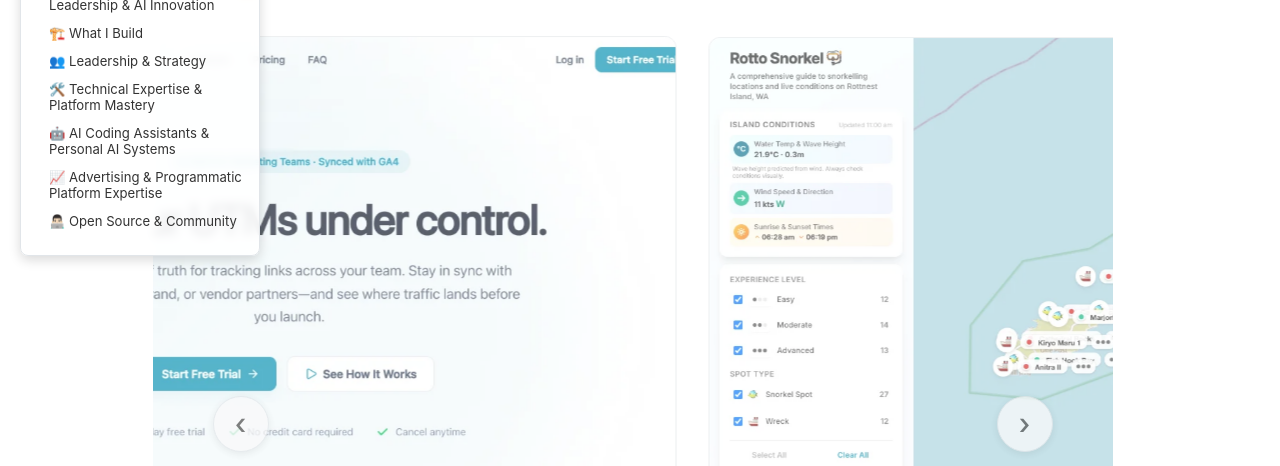
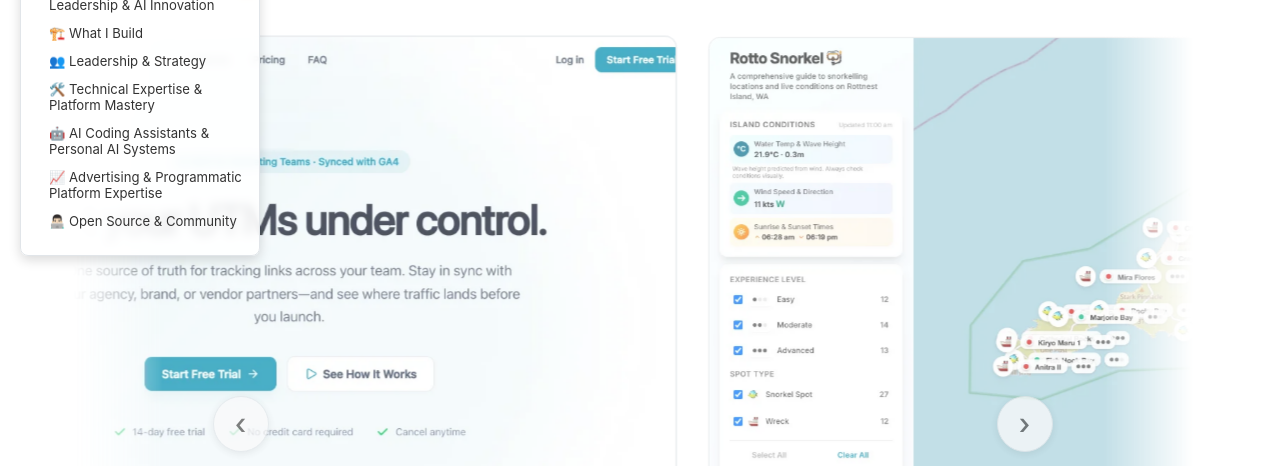
Before and after one commit to henkisdabro/henriksoderlund-website-v2, an Astro site: page /expertise in a window 1280 px wide. Shown: the part 363-829 px from the top of the page. Built offline with nearby package versions, Linux system fonts and the light colour scheme; Astro itself is replaced by a stand-in of ours.

Commit message:
feat: widen carousel peek area with gradient fade and prominent inactive card borders
Increase viewport bleed from 10% to 20% so adjacent cards show more content,
add CSS mask gradient for smooth edge fade-out, enhance inactive card borders
and raise their opacity for better visual affordance.

```diff
--- a/src/styles/App.css
+++ b/src/styles/App.css
@@ -249,8 +249,10 @@ h5 {
 
 .carousel-viewport {
   overflow: hidden;
-  margin: 0 -10%;
-  padding: 0 10%;
+  margin: 0 -20%;
+  padding: 0 20%;
+  -webkit-mask-image: linear-gradient(to right, transparent, black 8%, black 92%, transparent);
+  mask-image: linear-gradient(to right, transparent, black 8%, black 92%, transparent);
 }
 
 .carousel-track {
@@ -263,16 +265,17 @@ h5 {
   text-decoration: none;
   color: inherit;
   background: var(--color-bg-primary);
-  border: 1px solid var(--color-border-primary);
+  border: 1.5px solid var(--color-border-primary);
+  box-shadow: 0 0 0 1px var(--color-border-primary);
   border-radius: 12px;
   overflow: hidden;
   flex: 0 0 100%;
   min-width: 0;
-  opacity: 0.35;
+  opacity: 0.45;
   transform: scale(0.92);
   filter: blur(1px);
   transition: opacity 0.35s ease, transform 0.35s ease, filter 0.35s ease,
-              box-shadow 0.2s ease-out;
+              box-shadow 0.2s ease-out, border 0.35s ease;
   cursor: pointer;
 }
 
@@ -280,6 +283,8 @@ h5 {
   opacity: 1;
   transform: scale(1);
   filter: blur(0);
+  border: 1px solid var(--color-border-primary);
+  box-shadow: none;
 }
 
 .showcase-card--active:hover {
```
